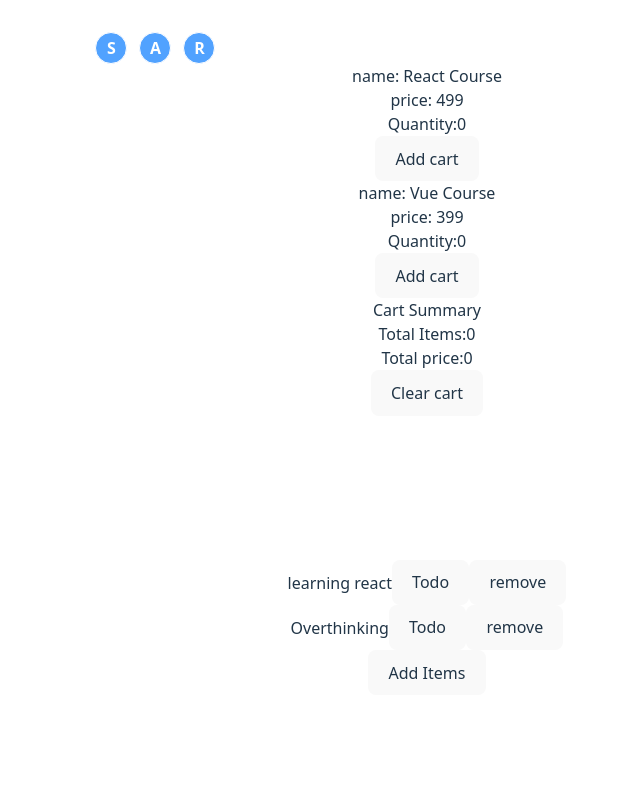
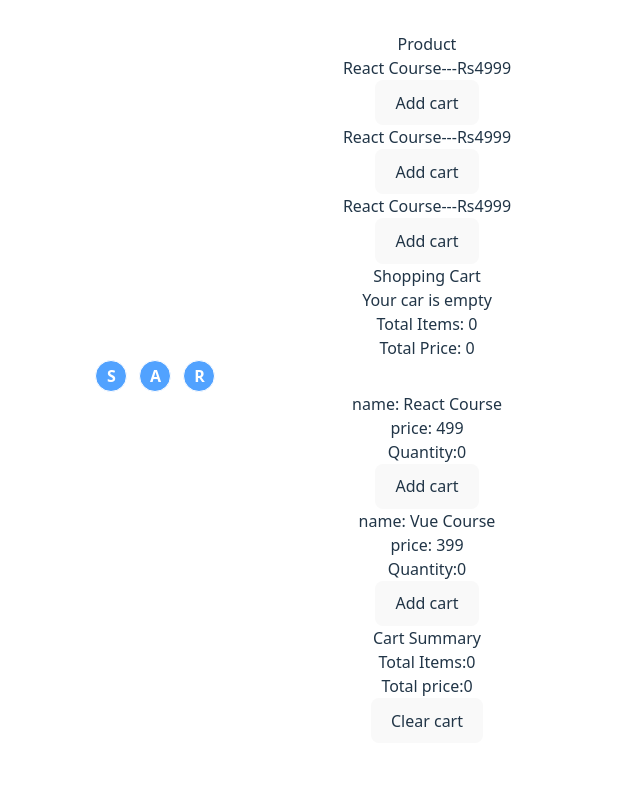
Before and after one commit to SoumitraMaity14/React, a React (Vite) app in the folder practice/: page / in a window 1280 px wide. Shown: the top 800 px of the page, without its empty margins (213-853 px from the left). Built offline with nearby package versions, Linux system fonts and the light colour scheme.

Commit message:
new file added

```diff
--- a/practice/src/App.tsx
+++ b/practice/src/App.tsx
@@ -3,6 +3,7 @@ import './App.css'
 import { DirectProps } from './components/props/DirectProps'
 import { RestProps } from './components/props/RestProps'
 import { SpreadProps } from './components/props/SpreadProps'
+import { ShoppingCartWithReducer } from './components/reducer/ShoppingCartWithReducer'
 import { FirstLetter } from './components/render/FirstLetter'
 import { RenderList } from './components/render/RenderList'
 import { RenderString } from './components/render/RenderString'
@@ -13,7 +14,7 @@ import { Demo } from './components/state/Demo'
 import { Logged } from './components/state/Logged'
 import { ObjectState } from './components/state/object/ObjectState'
 import { PrevState } from './components/state/PrevState'
-import { SharingState } from './components/state/SharingState'
+import { SharingState, ShoppingCart } from './components/state/SharingState'
 import { SnapShot } from './components/state/SnapShot'
 
 function App() {
@@ -21,6 +22,7 @@ function App() {
 
   return (
     <>
+    <ShoppingCartWithReducer/>
     <FirstLetter/>
     <SharingState/>
      <br/> <br/> <br/> <br/> <br/> <br/>
--- a/practice/src/components/reducer/ShoppingCartWithReducer.tsx
+++ b/practice/src/components/reducer/ShoppingCartWithReducer.tsx
@@ -1,38 +1,96 @@
 import React, { useReducer } from 'react'
-interface ProductsType{
-    id:number,
+interface ProductsType {
+    id: number,
     name: string,
-    price:number
+    price: number
 }
-const initialState={
-    items:[],
+const initialState = {
+    items: [],
     totalAmount: 0,
-    totalItems:0
+    totalItems: 0
 }
 
-const reducer=(state, action)=>{
-    switch(action.type){
-        case "ADD_ITEMS":{
-            const existingItemIndex=state.items.findIndex(
-                (item:any)=>item.id===action.payload.id
+const reducer = (state, action) => {
+    switch (action.type) {
+        case "ADD_ITEMS": {
+            const existingItemIndex = state.items.findIndex(
+                (item: any) => item.id === action.payload.id
             );
             let updateItems;
+            if (existingItemIndex >= 0) {
+                updateItems = [...state.items]
+                updateItems[existingItemIndex] = {
+                    ...updateItems[existingItemIndex],
+                    quantity: updateItems[existingItemIndex].quantity + 1
+                }
+            } else {
+                updateItems = [
+                    ...state.items,
+                    {
+                        ...action.payload,
+                        quantity: 1
+                    }
+                ]
+            }
+            return {
+                ...state,
+                items: updateItems,
+                totalAmount: updateItems.reduce(
+                    (total, item) => total + item.price * item.quantity, 0
+                ),
+                totalItems: updateItems.reduce(
+                    (total, item) => total + item.quantity, 0
+                )
+            }
         }
 
     }
 }
 
 export const ShoppingCartWithReducer = () => {
-    const [state, action ]=useReducer(reducer, initialstate)
-    const products: ProductsType[]=[
-        {id:1, name:"React Course", price: 4999},
-        {id:2, name:"React Course", price: 4999},
-        {id:3, name:"React Course", price: 4999}
+    const [state, dispatch] = useReducer(reducer, initialState)
+    const products: ProductsType[] = [
+        { id: 1, name: "React Course", price: 4999 },
+        { id: 2, name: "React Course", price: 4999 },
+        { id: 3, name: "React Course", price: 4999 }
 
     ]
-  return (
-    <div>
+    return (
+        <div>
+            <h2>Product</h2>
+            {products.map((product) => {
+                return (
+                    <div key={product.id}>
+                        <h3>{product.name}---Rs{product.price}</h3>
+                        <button onClick={() => dispatch({
+                            type: "ADD_ITEMS",
+                            payload: product
 
-    </div>
-  )
+                        })}>Add cart</button>
+                    </div>
+
+                )
+            })}
+            <div>
+                <h2>Shopping Cart</h2>
+                {state.items.length === 0 ? (
+                    <div>Your car is empty
+                    </div>
+                ) : (
+                    <div>
+                        {state.items.map((item: any) => (
+                            <div key={item.id}>
+                                <p>
+                                    {item.name}-{item.price}*{item.quantity}
+                                </p>
+                            </div>
+                        ))}
+                    </div>
+                )}
+                <h3>Total Items: {state.totalItems}</h3>
+                <h3>Total Price: {state.totalAmount} </h3>
+            </div>
+
+        </div>
+    )
 }
```
